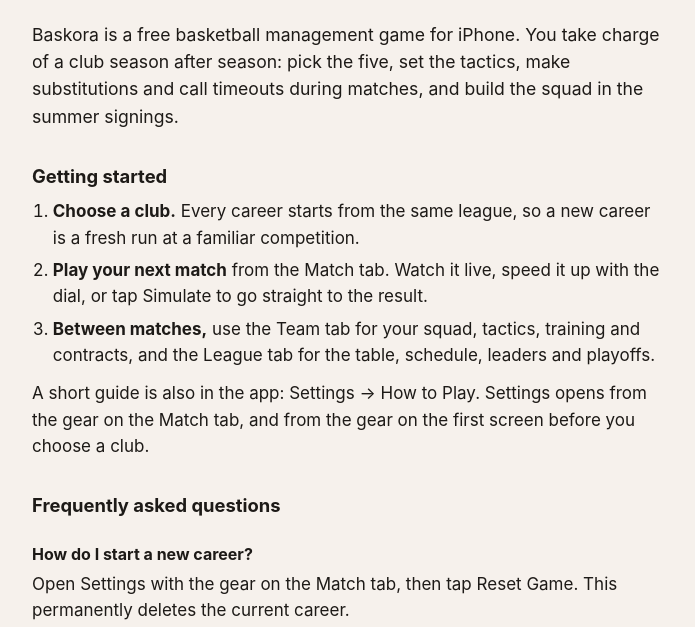
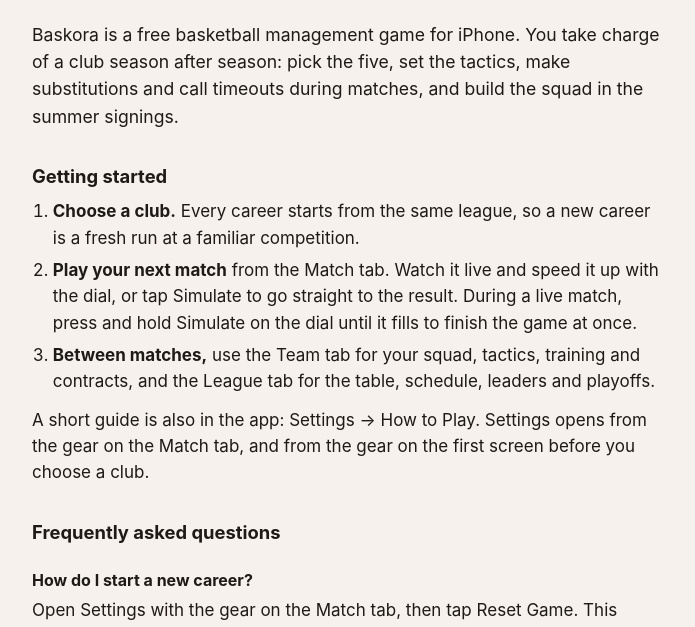
Before and after one commit to baskoraapp/baskora, a plain HTML site: page support.html in a window 1280 px wide. Shown: the part 169-796 px from the top of the page, without its empty margins (292-987 px from the left). Drawn offline with Linux system fonts and the light colour scheme.

Commit message:
Update support.html

```diff
--- a/support.html
+++ b/support.html
@@ -29,7 +29,7 @@
     <h2>Getting started</h2>
     <ol>
       <li><strong>Choose a club.</strong> Every career starts from the same league, so a new career is a fresh run at a familiar competition.</li>
-      <li><strong>Play your next match</strong> from the Match tab. Watch it live, speed it up with the dial, or tap Simulate to go straight to the result.</li>
+      <li><strong>Play your next match</strong> from the Match tab. Watch it live and speed it up with the dial, or tap Simulate to go straight to the result. During a live match, press and hold Simulate on the dial until it fills to finish the game at once.</li>
       <li><strong>Between matches,</strong> use the Team tab for your squad, tactics, training and contracts, and the League tab for the table, schedule, leaders and playoffs.</li>
     </ol>
     <p>A short guide is also in the app: Settings → How to Play. Settings opens from the gear on the Match tab, and from the gear on the first screen before you choose a club.</p>
```
